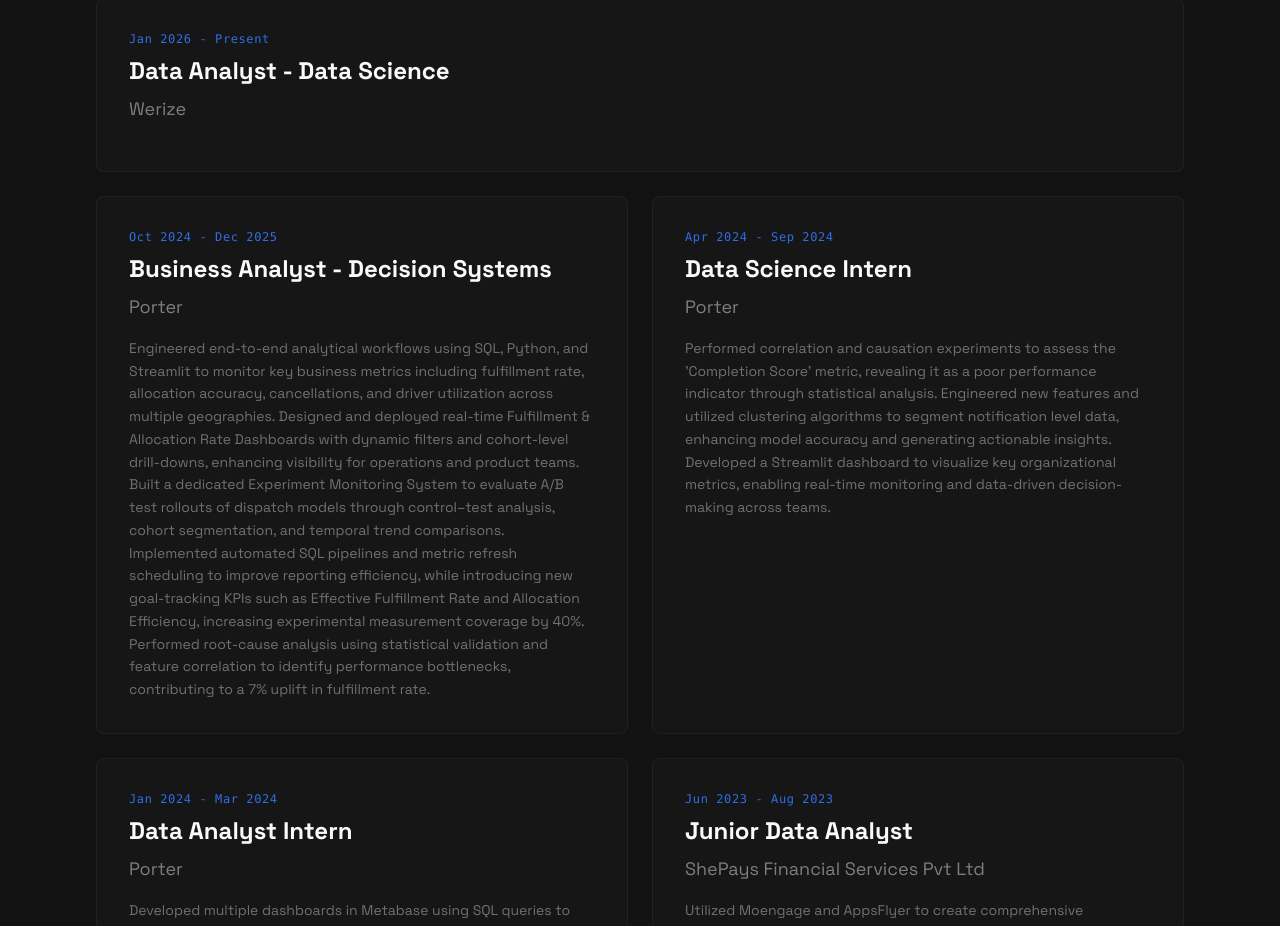
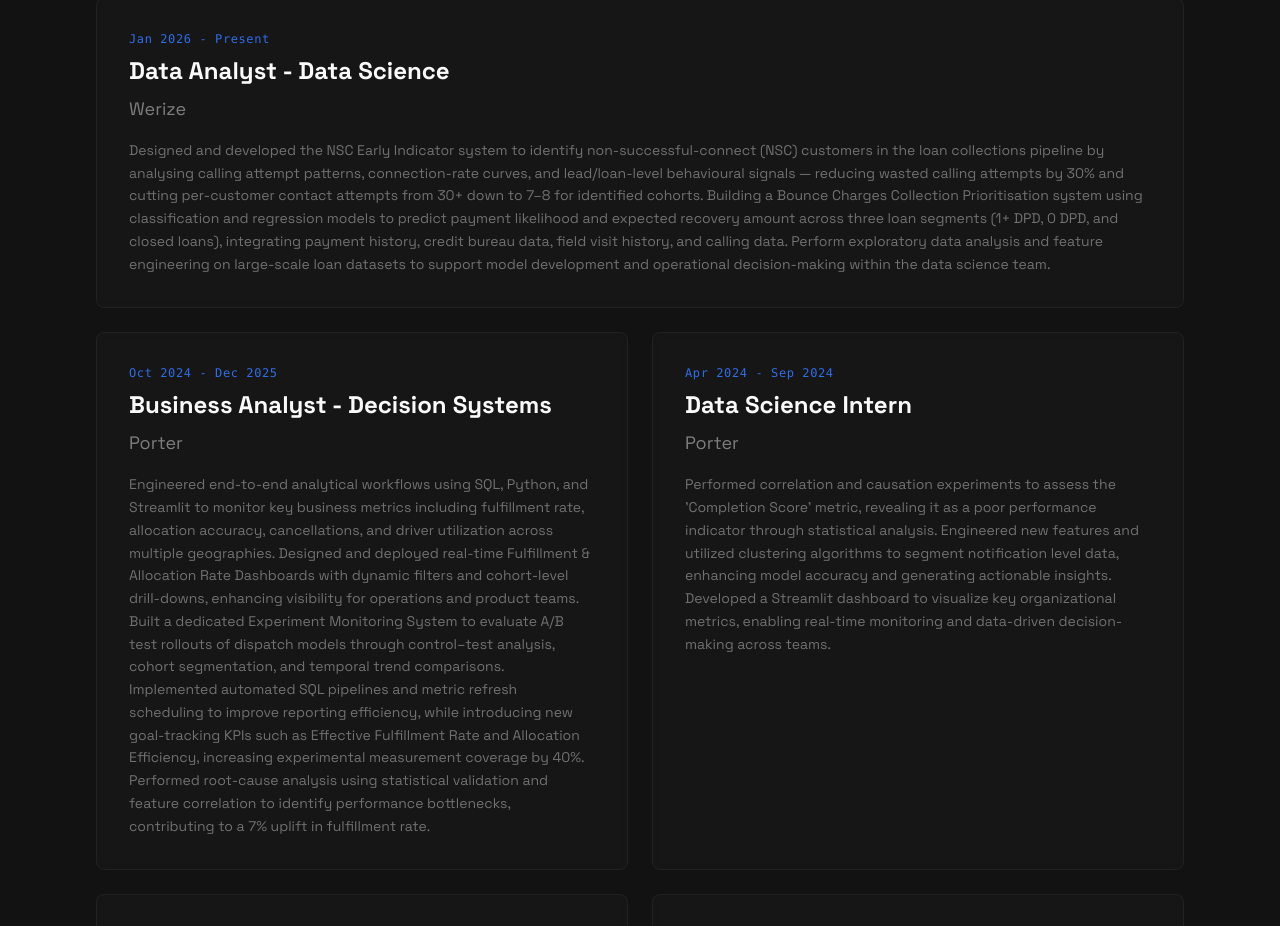
Before and after one commit to amrutha2912/amrutha-satyamoorthy, a React (Vite) app: page / in a window 1280 px wide. Shown: the part 2380-3306 px from the top of the page. Built offline with nearby package versions, Linux system fonts and the light colour scheme; the HTML template or start-up script is replaced by a standard one.

Commit message:
Update Experience.tsx

```diff
--- a/src/components/Experience.tsx
+++ b/src/components/Experience.tsx
@@ -22,7 +22,7 @@ const Experience = () => {
       role: "Data Analyst - Data Science",
       period: "Jan 2026 - Present",
       description:
-        "",
+        "Designed and developed the NSC Early Indicator system to identify non-successful-connect (NSC) customers in the loan collections pipeline by analysing calling attempt patterns, connection-rate curves, and lead/loan-level behavioural signals — reducing wasted calling attempts by 30% and cutting per-customer contact attempts from 30+ down to 7–8 for identified cohorts. Building a Bounce Charges Collection Prioritisation system using classification and regression models to predict payment likelihood and expected recovery amount across three loan segments (1+ DPD, 0 DPD, and closed loans), integrating payment history, credit bureau data, field visit history, and calling data. Perform exploratory data analysis and feature engineering on large-scale loan datasets to support model development and operational decision-making within the data science team.",
     },
     {
       company: "Porter",
```
